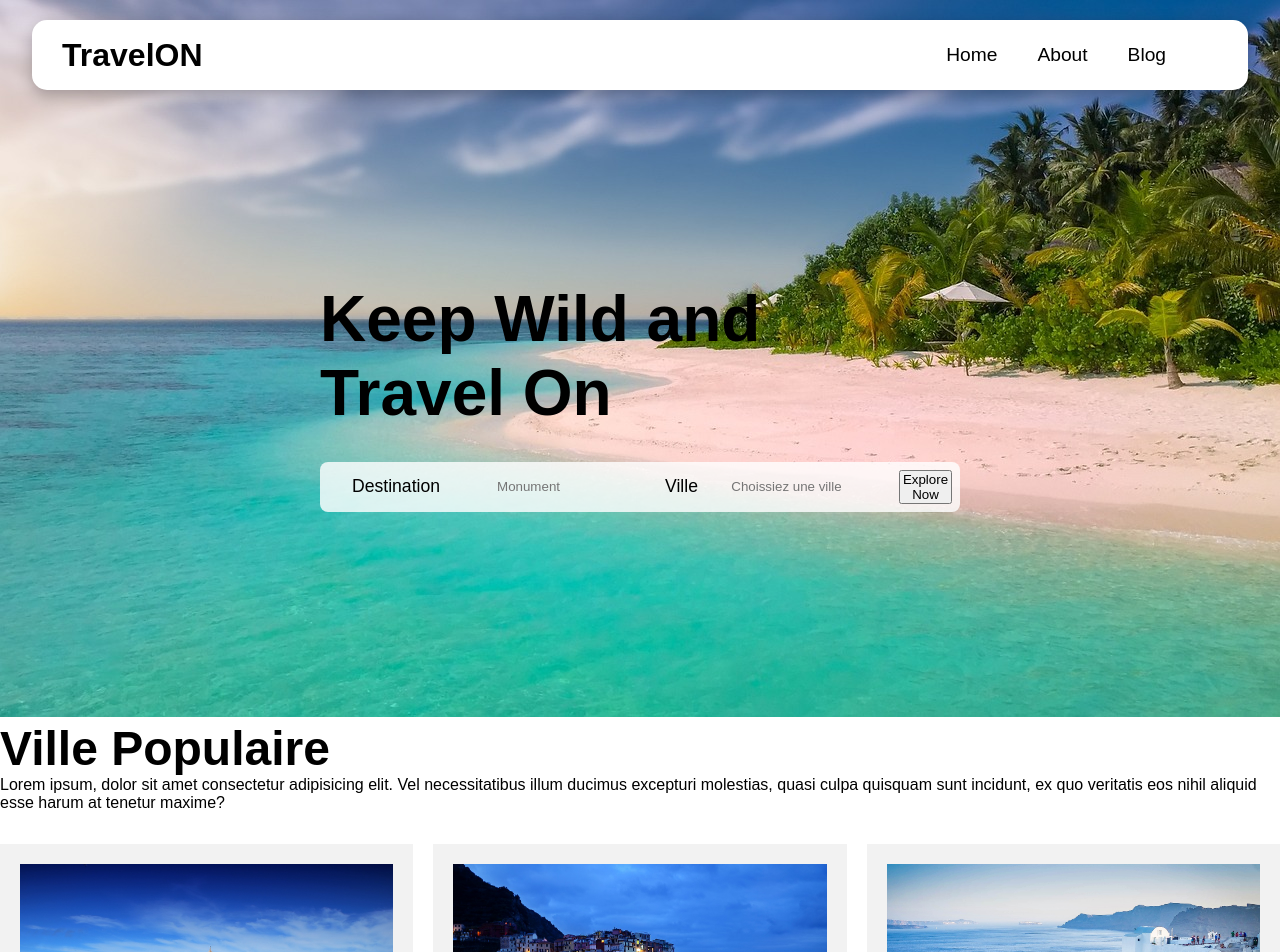
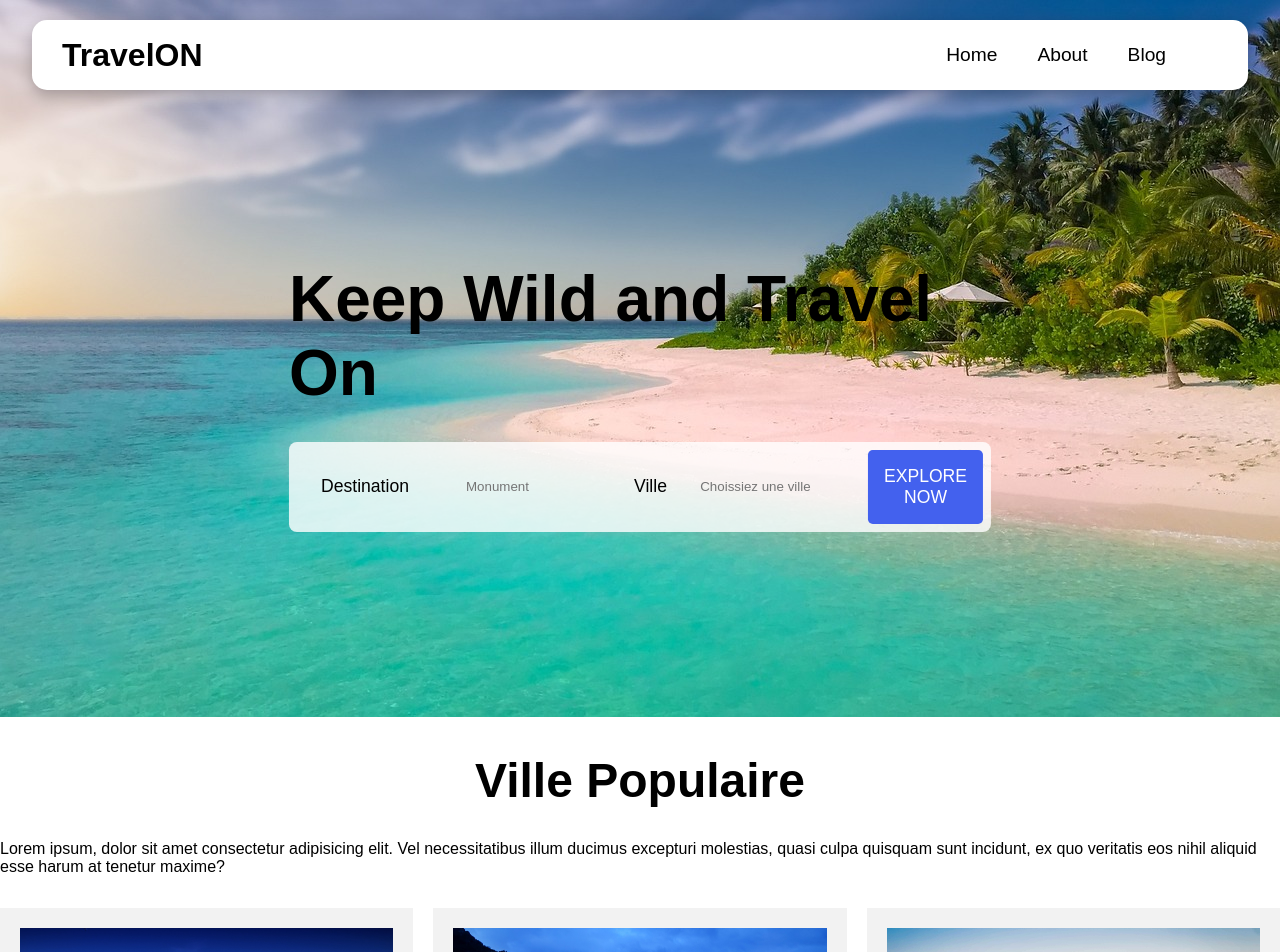
Before and after one commit to Rinawaticodes/Hackathon-TravelOn, a React (Vite) app in the folder frontend/: page / in a window 1280 px wide. Shown: the top 952 px of the page. Built offline with nearby package versions, Linux system fonts and the light colour scheme.

Commit message:
edit css

```diff
--- a/frontend/src/App.css
+++ b/frontend/src/App.css
@@ -9,6 +9,9 @@
   border-radius: inherit;
   box-shadow: inherit;
   border: 2px solid black;
+}
+.cardHeader {
+  border: 2px solid red;
 }
 /* Root*/
 * {
@@ -52,11 +55,9 @@
   cursor: pointer;
   text-decoration: none;
 }
-.cardHeader {
-  border: 2px solid red;
-}
+
 /*background image */
-.Hero {
+.hero {
   width: 100%;
   height: 30%;
   position: relative;
@@ -106,17 +107,28 @@ input {
   color: black;
   height: 30px;
 }
+button {
+  padding: 1rem;
+  cursor: pointer;
+  border-radius: 0.3rem;
+  border: none;
+  color: white;
+  background-color: #4361ee;
+  font-size: 1.1rem;
+  text-transform: uppercase;
+  transition: 0.3s ease-in-out;
+}
 
-/* Navbar*/
-.header {
-  width: 100%;
+/*Hotel Populaire*/
+.triptext {
   display: flex;
-  justify-content: space-between;
+  flex-direction: column;
   align-items: center;
-  gap: 1rem;
+  gap: 2rem;
 }
 .triptext h1 {
   font-size: 3rem;
+  padding-top: 2rem;
 }
 .tripCard {
   display: grid;
--- a/frontend/src/components/SearchBar.jsx
+++ b/frontend/src/components/SearchBar.jsx
@@ -2,7 +2,7 @@ import beach from "../assets/beach.jpeg";
 
 function SearchBar() {
   return (
-    <div className="Hero">
+    <div className="hero">
       <img src={beach} alt="" />
       <div className="heroText">
         <h1>Keep Wild and Travel On</h1>
```
